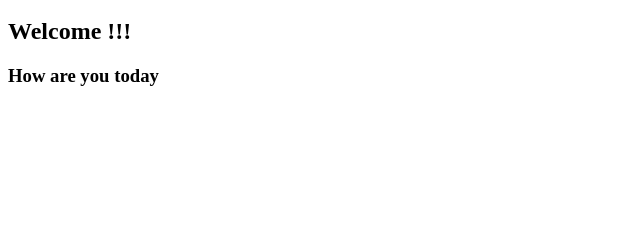
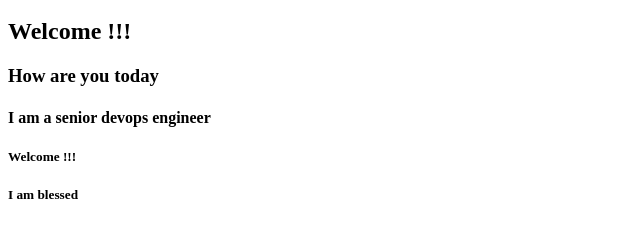
Before and after one commit to BlessingJ2022/Script, a plain HTML site: page index.html in a window 1280 px wide. Shown: the part 48-286 px from the top of the page, without its empty margins (0-640 px from the left). Drawn offline with Linux system fonts and the light colour scheme.

Commit message:
dev change

```diff
--- a/index.html
+++ b/index.html
@@ -1,3 +1,6 @@
 <h1>This is my site</h1>
 <h2>Welcome !!! </h2>
 <h3>How are you today </h3>
+<h4>I am a senior devops engineer</h4>
+<h5>Welcome !!! </h5>
+<h5>I am blessed </h5>
```
